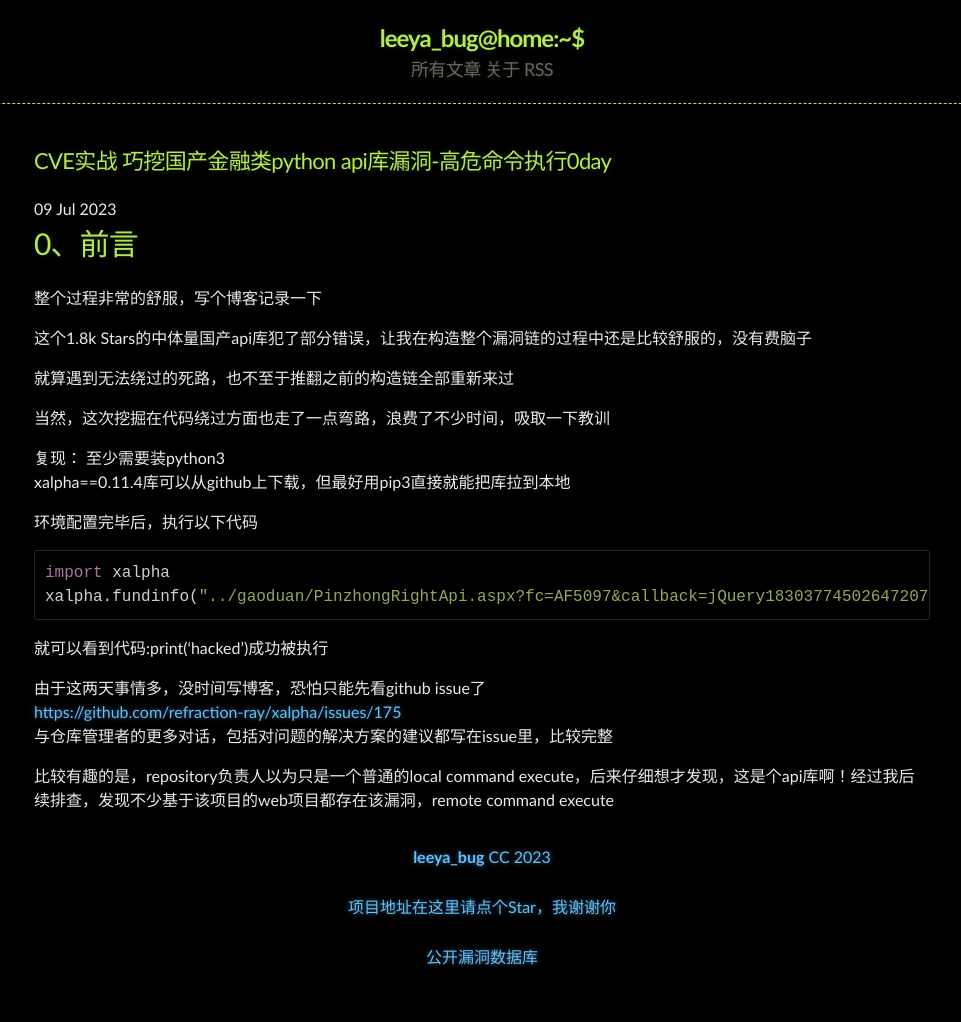
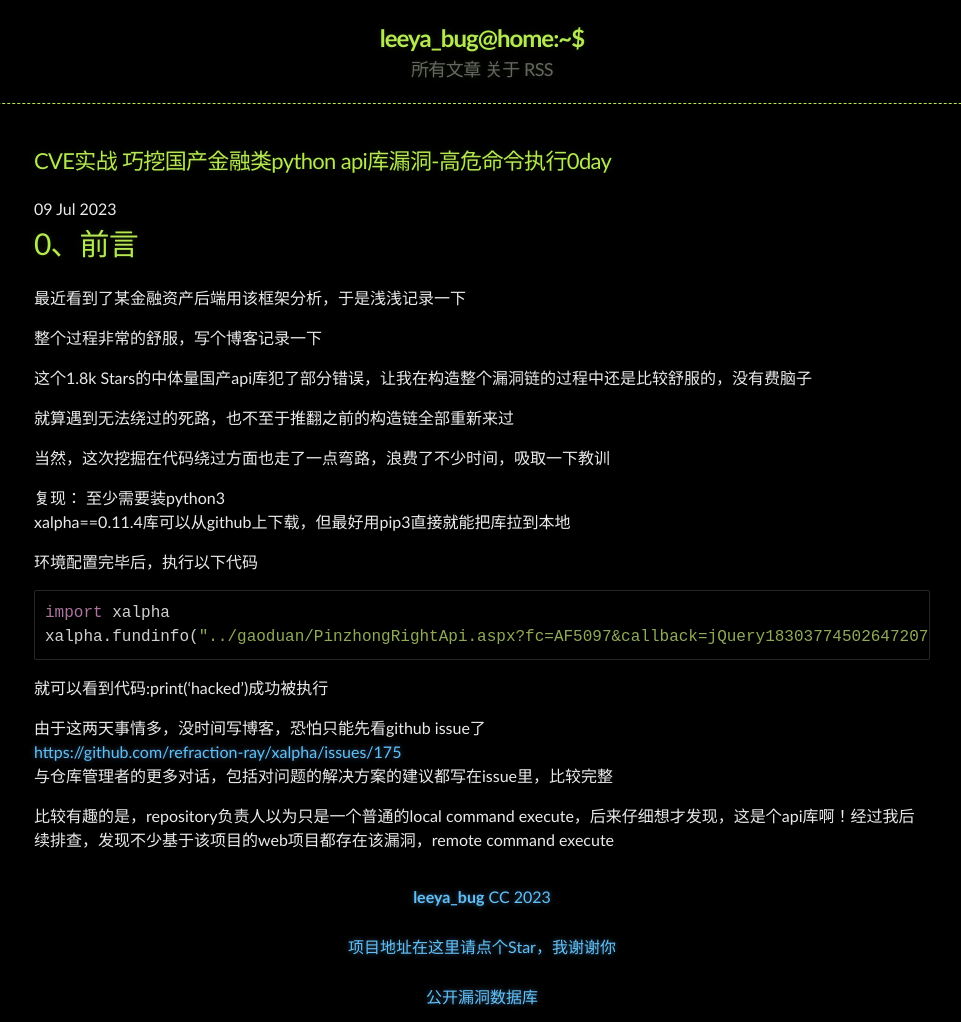
Before and after one commit to Leeyangee/leeyangee.github.io, a Jekyll site: the page built from _posts/2023-07-09-CVE实战 巧挖国产金融类python api库漏洞-高危命令执行0day.md, in a window 1280 px wide. Shown: the whole page, without its empty margins (158-1119 px from the left). Built offline with Jekyll 4.4.1, drawn with Linux system fonts in a browser that asks for light colours; before the commit the page ends 982 px from its top, so only the background shows below that.

Commit message:
Update 2023-07-09-CVE实战 巧挖国产金融类python api库漏洞-高危命令执行0day.md

```diff
--- a/_posts/2023-07-09-CVE实战 巧挖国产金融类python api库漏洞-高危命令执行0day.md
+++ b/_posts/2023-07-09-CVE实战 巧挖国产金融类python api库漏洞-高危命令执行0day.md
@@ -3,6 +3,9 @@ title: CVE实战 巧挖国产金融类python api库漏洞-高危命令执行0day
 published: true
 ---
 # [](#header-1)0、前言
+
+最近看到了某金融资产后端用该框架分析，于是浅浅记录一下
+
 整个过程非常的舒服，写个博客记录一下
 
 这个1.8k Stars的中体量国产api库犯了部分错误，让我在构造整个漏洞链的过程中还是比较舒服的，没有费脑子
```
